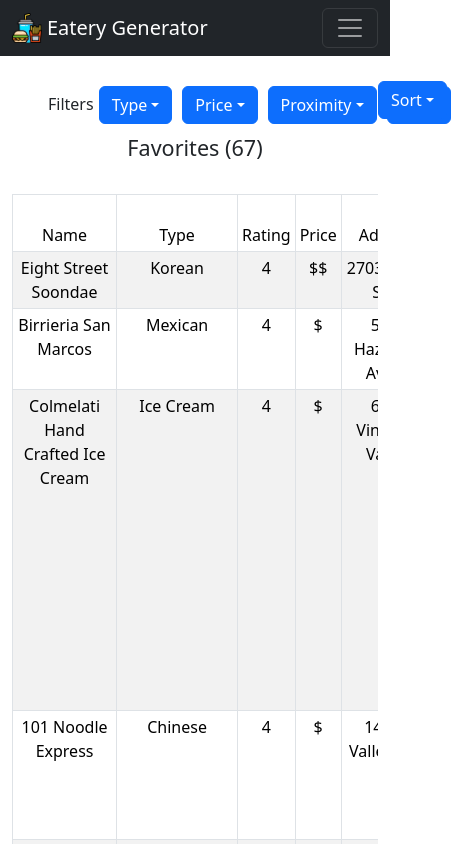
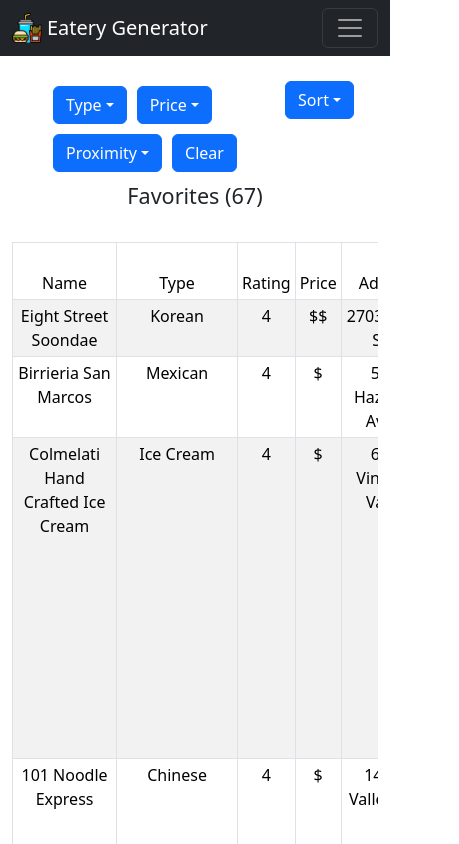
Before and after one commit to ArthurKimGl19/eateryGenerator, a React (Create React App) app: page /favorites in a window 390 px wide. Shown: the top 844 px of the page, 459 px wide, since content can reach past the window. Built offline with nearby package versions, Linux system fonts and the light colour scheme; some icons are missing.

Commit message:
Update mobile filters css on favorites page to match eateries page

```diff
--- a/src/components/Filters/Filters.css
+++ b/src/components/Filters/Filters.css
@@ -41,21 +41,21 @@
 
 /* mobile css */
 @media only screen and (max-width: 480px) {
-    .eateries-container-filters-sort .filters-container {
+    .filters-container {
         display: flex;
         flex-direction: column;
     }
 
-    .eateries-container-filters-sort .filters-container .filters-options-container h6 {
+    .filters-container .filters-options-container h6 {
         display: none;
     }
 
-    .eateries-container-filters-sort .filters-container .filters-options-container {
+    .filters-container .filters-options-container {
         display: flex;
         flex-wrap: wrap;
     }
 
-    .eateries-container-filters-sort .sort-container {
+    .sort-container {
         display: block;
         width: 25%;
     }
```
